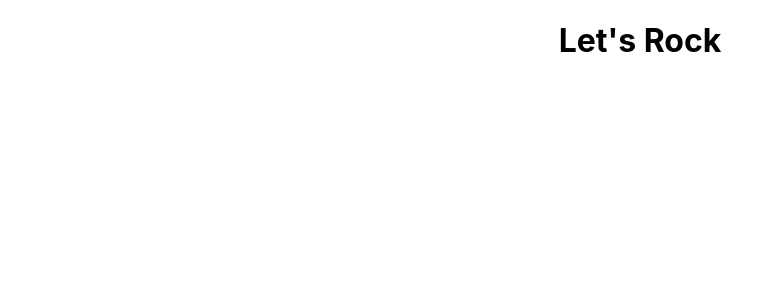
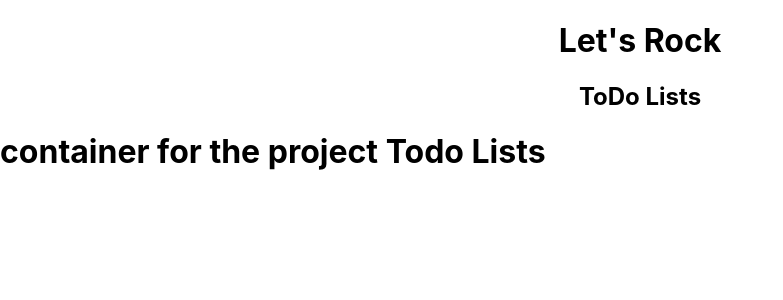
Before and after one commit to helmi88/DashBoard_Projects, a React (Create React App) app: page / in a window 1280 px wide. Shown: the top 300 px of the page, without its empty margins (0-783 px from the left). Built offline with nearby package versions, Linux system fonts and the light colour scheme.

Commit message:
project 1 : todo List

```diff
--- a/src/App.js
+++ b/src/App.js
@@ -4,6 +4,7 @@ function App() {
   return (
     <div className="App">
       <h1>Let's Rock</h1>
+      <h2>ToDo Lists</h2>
     </div>
   );
 }
--- /dev/null
+++ b/src/TodoList.js
@@ -0,0 +1,7 @@
+function TodoList() {
+    return <div>
+        <h1>container for the project Todo Lists</h1>
+    </div>
+}
+
+export default TodoList;
--- a/src/index.js
+++ b/src/index.js
@@ -2,10 +2,12 @@ import React from 'react';
 import ReactDOM from 'react-dom/client';
 import './index.css';
 import App from './App';
+import TodoList from './TodoList'
 
 const root = ReactDOM.createRoot(document.getElementById('root'));
 root.render(
   <React.StrictMode>
     <App />
+    <TodoList />
   </React.StrictMode>
 );
```
